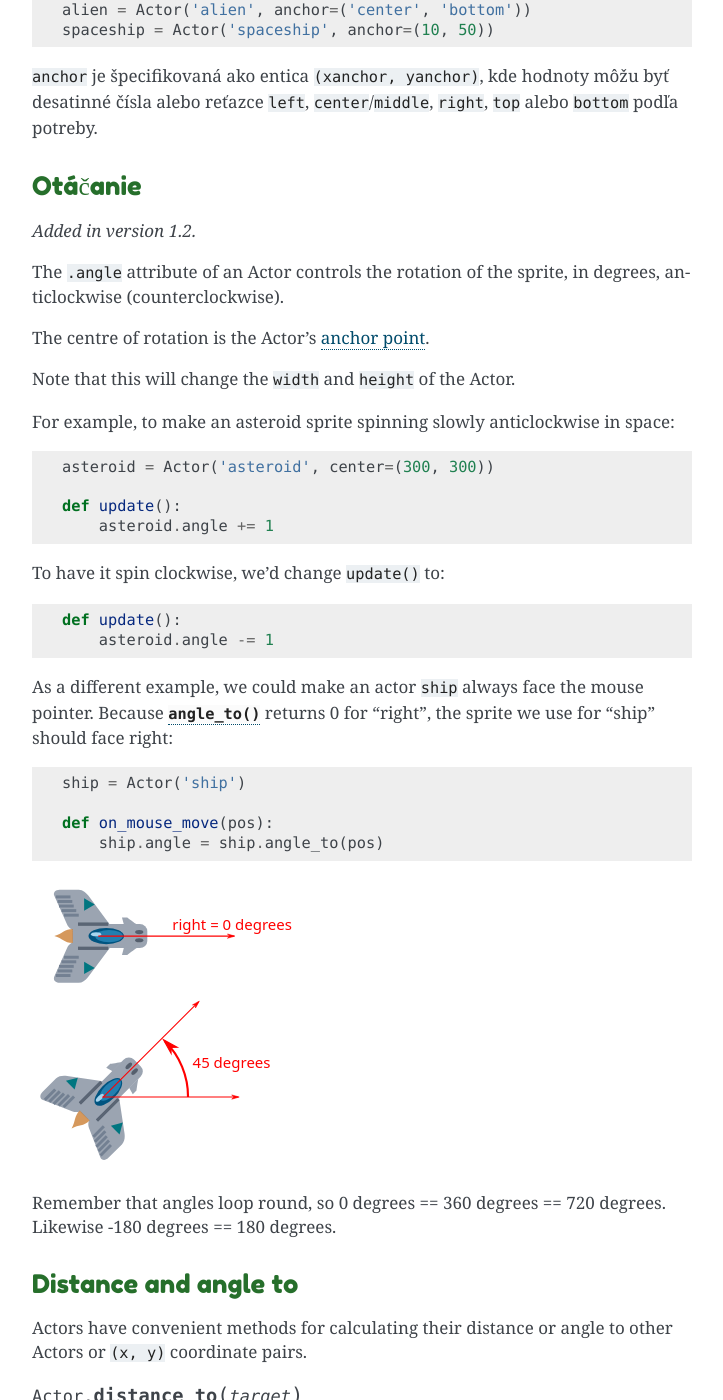
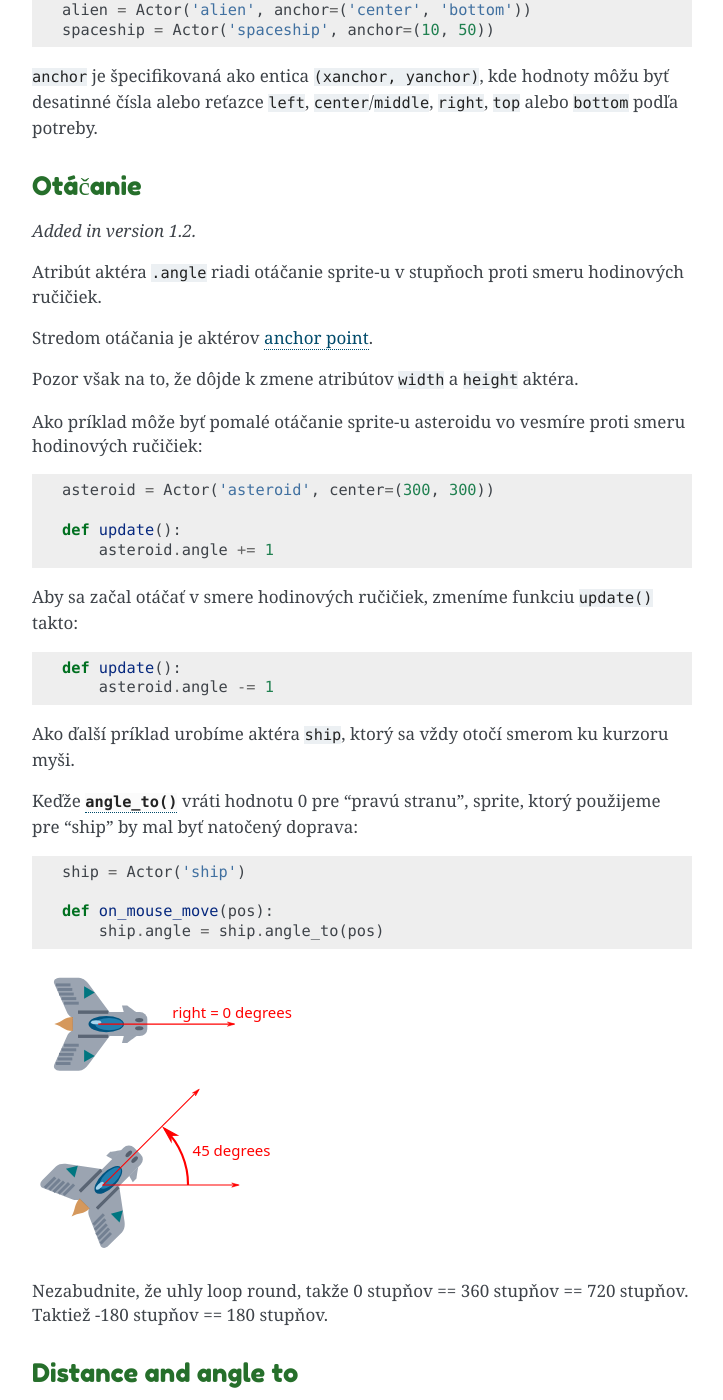
Before and after one commit to bletvaska/pgzero-slovak, a Sphinx documentation site: the page built from doc/builtins.rst, in a window 1280 px wide and 1400 px high, scrolled down 10452 px. Shown: the whole window, without its empty margins (388-1111 px from the left). Built offline with Sphinx 7.4.7, drawn with Linux system fonts in a browser that asks for light colours; pages that are not in the unit, such as notebooks, are missing from menus.

Commit message:
builtins: actor (rotation)

```diff
--- a/doc/builtins.rst
+++ b/doc/builtins.rst
@@ -534,29 +534,30 @@
 
 .. versionadded:: 1.2
 
-The ``.angle`` attribute of an Actor controls the rotation of the sprite, in
-degrees, anticlockwise (counterclockwise).
+Atribút aktéra ``.angle`` riadi otáčanie sprite-u v stupňoch proti smeru hodinových ručičiek.
 
-The centre of rotation is the Actor's :ref:`anchor point <anchor>`.
+Stredom otáčania je aktérov :ref:`anchor point <anchor>`.
 
-Note that this will change the ``width`` and ``height`` of the Actor.
+Pozor však na to, že dôjde k zmene atribútov ``width`` a ``height`` aktéra.
 
-For example, to make an asteroid sprite spinning slowly anticlockwise in
-space::
+Ako príklad môže byť pomalé otáčanie sprite-u asteroidu vo vesmíre proti smeru
+hodinových ručičiek::
 
     asteroid = Actor('asteroid', center=(300, 300))
 
     def update():
         asteroid.angle += 1
 
-To have it spin clockwise, we'd change ``update()`` to::
+Aby sa začal otáčať v smere hodinových ručičiek, zmeníme funkciu ``update()`` takto::
 
     def update():
         asteroid.angle -= 1
 
-As a different example, we could make an actor ``ship`` always face the mouse
-pointer. Because :meth:`~Actor.angle_to()` returns 0 for "right", the sprite we
-use for "ship" should face right::
+Ako ďalší príklad urobíme aktéra ``ship``, ktorý sa vždy otočí smerom ku kurzoru myši.
+
+
+Keďže :meth:`~Actor.angle_to()` vráti hodnotu 0 pre "pravú stranu", sprite,
+ktorý použijeme pre "ship" by mal byť natočený doprava::
 
     ship = Actor('ship')
 
@@ -564,10 +565,10 @@
         ship.angle = ship.angle_to(pos)
 
 .. image:: _static/rotation.svg
-    :alt: Diagram showing how to set up sprites for rotation with angle_to()
+    :alt: Diagram ukazujúci ako nastaviť otočeniu sprite-u pomocou ``angle_to()``
 
-Remember that angles loop round, so 0 degrees == 360 degrees == 720 degrees.
-Likewise -180 degrees == 180 degrees.
+Nezabudnite, že uhly loop round, takže 0 stupňov == 360 stupňov == 720 stupňov.
+Taktiež -180 stupňov == 180 stupňov.
 
 
 Distance and angle to
```
